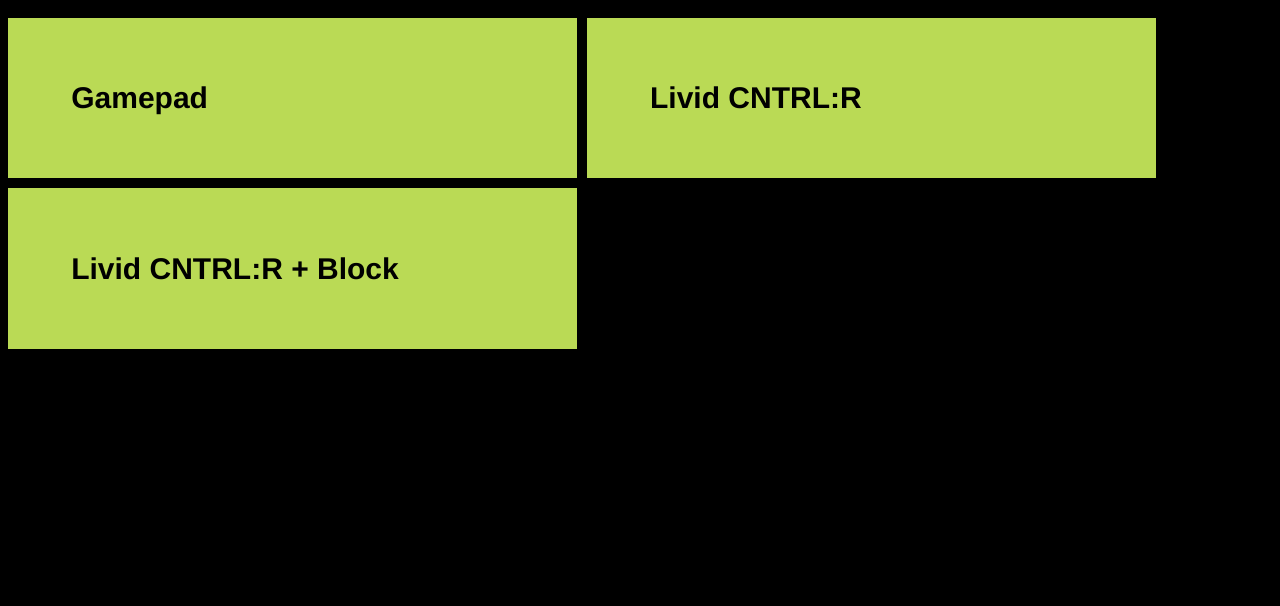
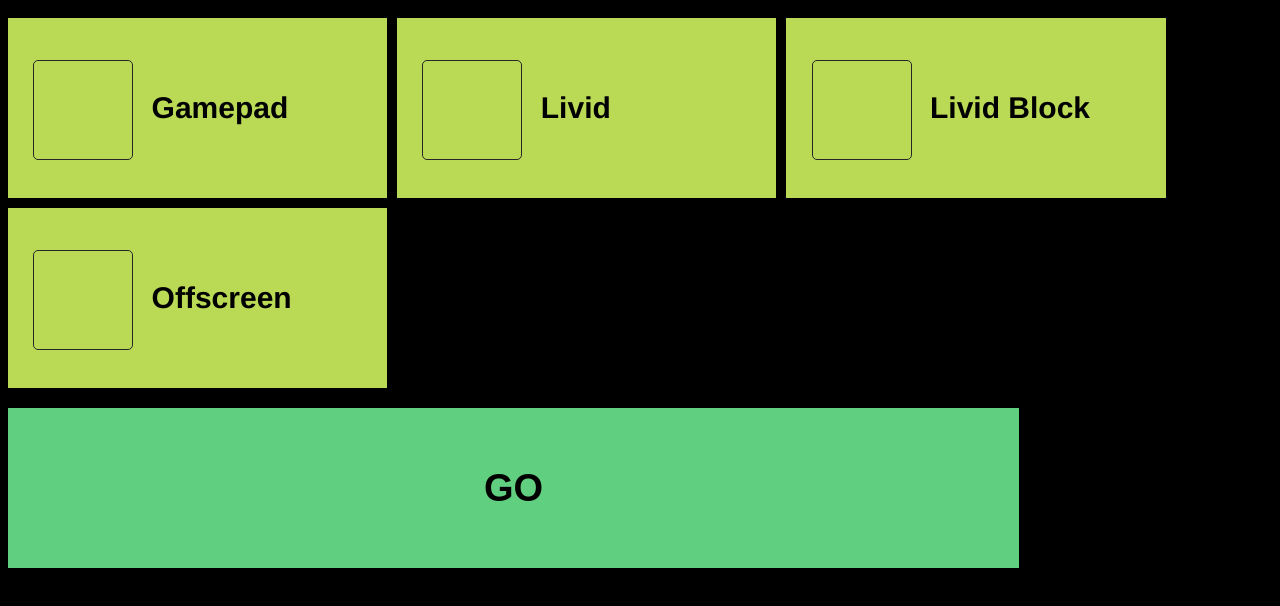
Before and after one commit to johnbertrand/gifslap, a plain HTML site: page index.html in a window 1280 px wide. Drawn offline with Linux system fonts and the light colour scheme.

Commit message:
made offscreen HUD optional, and edited launch page

```diff
--- a/core/midi_livid_control_r.js
+++ b/core/midi_livid_control_r.js
@@ -789,7 +789,7 @@ if(midi){
 
 			images.cursor++;
 			chain.restart=true;
-			offscreen_hud.update();
+			os_hud.update();
 
 
 		}else if(a[0]==144&&a[1]==17&&a[2]>0){ //seq button 2
@@ -806,7 +806,7 @@ if(midi){
 			}
 
 			bg_mod.next();
-			offscreen_hud.update();
+			os_hud.update();
 
 		}else if(a[0]==144&&a[1]==18&&a[2]>0){ //seq button 3
 
@@ -822,7 +822,7 @@ if(midi){
 			}
 
 			inner_bg_mod.next();
-			offscreen_hud.update();
+			os_hud.update();
 
 		}else if(a[0]==144&&a[1]==19&&a[2]>0){ //seq button 4
 
--- a/index.html
+++ b/index.html
@@ -2,12 +2,14 @@
   body{
     background-color:#000
   }
-  a{
+  label{
     display: block;
     float: left;
-  width: 45%;
+    width: 30%;
     background-color: #bada55;
-  padding: 5%;
+    padding: 0 2%;
+    height:180px;
+    line-height:180px;
     box-sizing: border-box;
     margin: 10px 10px 0 0;
     font-size: 30px;
@@ -16,7 +18,62 @@
     color: #000;
     text-decoration: none;
   }
+  input[type=checkbox] {
+    border: 1px solid #262626;
+    margin: 0 10px 0 0;
+    padding: 0;
+    width: 100px;
+    height: 100px;
+    vertical-align: middle;
+    -webkit-appearance: none;
+    -webkit-border-radius: 5px;
+  }
+  input[type=checkbox]:checked {
+    background-color:black;
+  }
+  button {
+    background-color: rgb(97, 207, 128);
+    border: 0;
+    margin: 20px auto;
+    padding: 30px;
+    width: 80%;
+    height: 160px;
+    vertical-align: middle;
+    font-size: 38px;
+    font-weight: bold;
+    -webkit-appearance: none;
+  }
 </style>
-<a href="-index.php?gamepad=true">Gamepad</a>
-<a href="-index.php?midi=true">Livid CNTRL:R</a>
-<a href="-index.php?midi=true&midi2=true">Livid CNTRL:R + Block</a>
+<label>
+  <input type="checkbox" data-flag="gamepad=true" />
+  Gamepad
+</label>
+
+<label>
+  <input type="checkbox" data-flag="midi=true" />
+  Livid CNTRL:R
+</label>
+
+<label>
+  <input type="checkbox" data-flag="midi2=true">
+  Livid Block
+</label>
+
+<label>
+  <input type="checkbox" data-flag="popup=true">
+  Offscreen HUD
+</label>
+
+<button>GO</button>
+<script src="core/assets/jquery-1.9.1.min.js"></script>
+<script>
+  url = "-index.php?";
+
+  $('button').click(function(){
+    $('input[type=checkbox]:checked').each(function(){
+      url = url + $(this).attr('data-flag') + "&";
+    });
+    window.location = url;
+
+  });
+</script>
```
Also changed, not shown: core/offscreen_hud.js (+14 -5 lines), 1 other file. Lines whose indentation alone changed are shown as unchanged.
